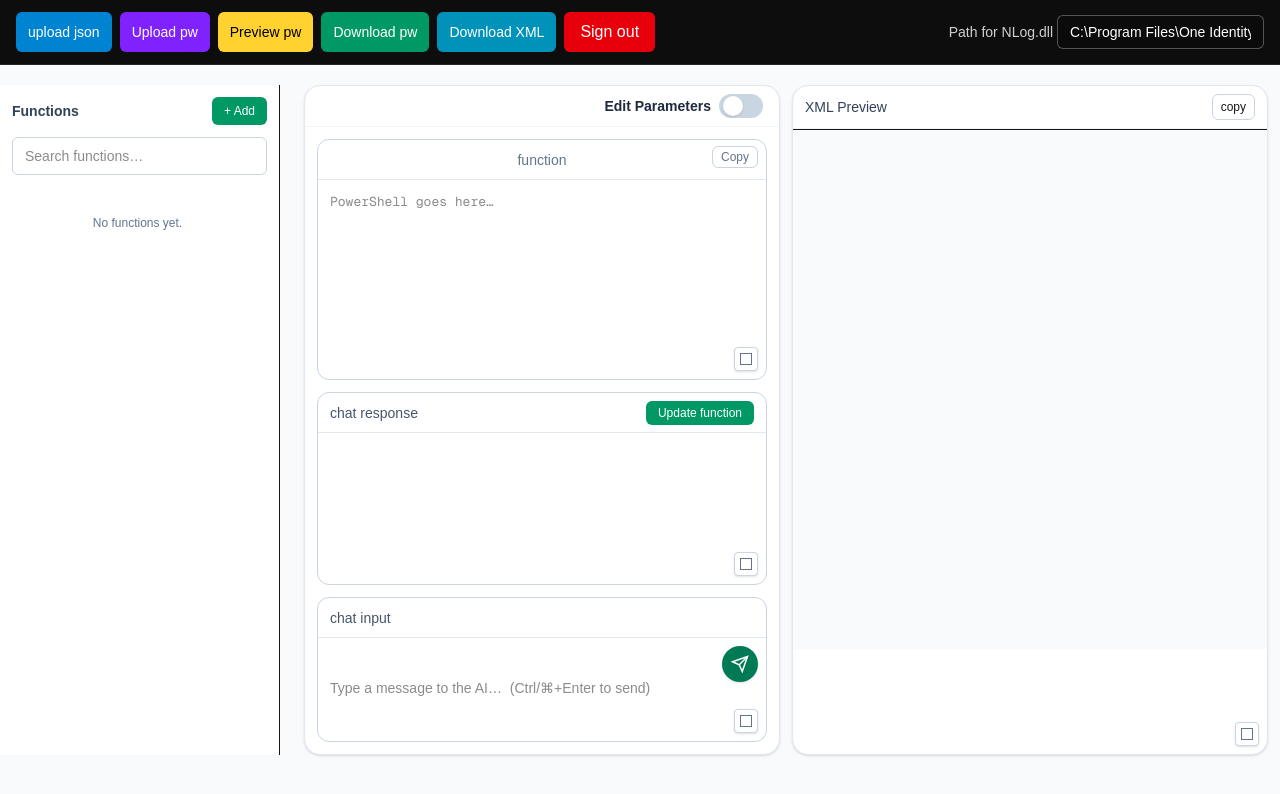
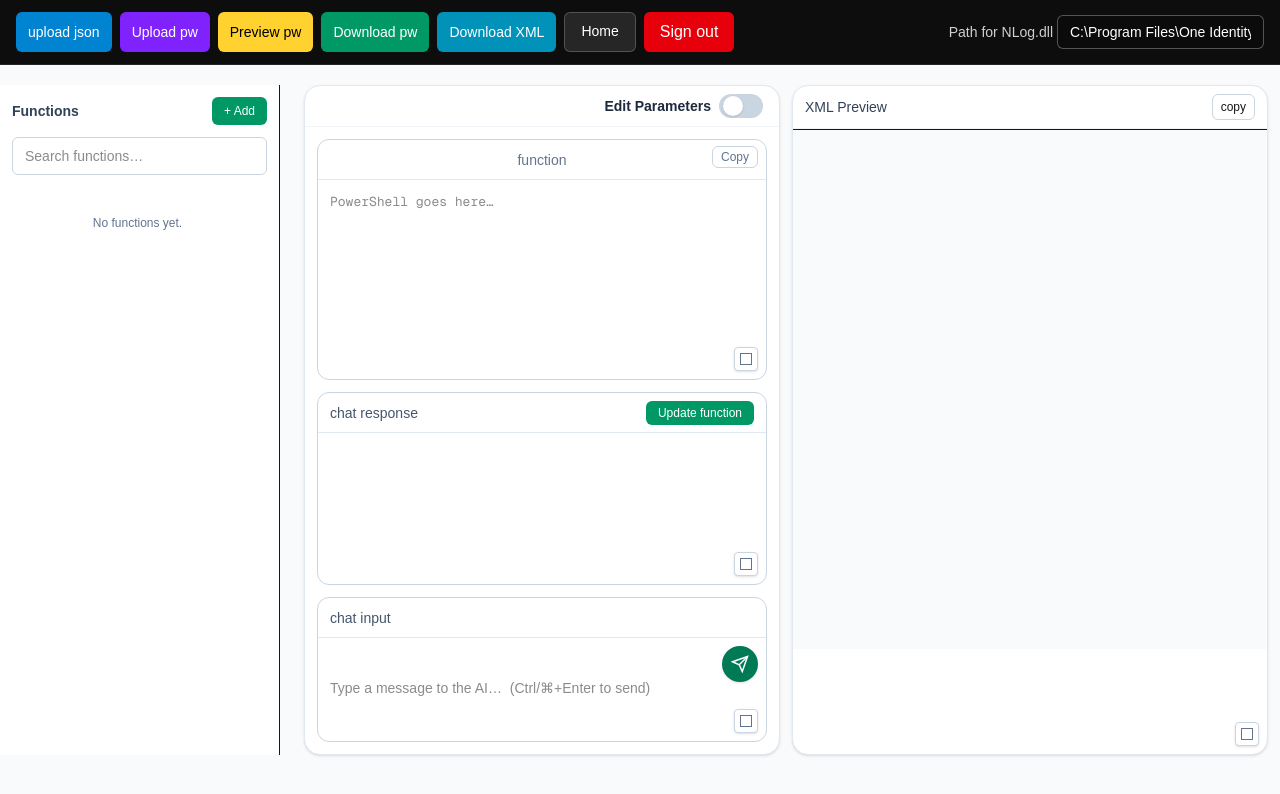
Before and after one commit to konstantinos-orfanoudis/powershell-xml-prod, a Next.js app in the folder New_Design_PS/: page /powershell-XML in a window 1280 px wide. Shown: the top 794 px of the page. Built offline with nearby package versions, Linux system fonts and the light colour scheme.

Commit message:
Home button

```diff
--- a/New_Design_PS/app/UploadFilesForSchemaCreation/page.tsx
+++ b/New_Design_PS/app/UploadFilesForSchemaCreation/page.tsx
@@ -527,6 +527,12 @@ export default function UploadPage() {
           >
             Clear
           </button>
+          <a
+  href="/"
+  className="rounded-md border border-slate-300 px-4 py-2 text-sm hover:bg-slate-50"
+>
+  Home
+</a>
           <button
             onClick={() => {
               window.location.href = "/.auth/logout?post_logout_redirect_uri=/";
--- a/New_Design_PS/app/powershell-XML/ClientPage.tsx
+++ b/New_Design_PS/app/powershell-XML/ClientPage.tsx
@@ -3841,6 +3841,15 @@ ${selected!.script || ""}`;
             className="hidden"
             onChange={handleUploadPwChange}
           />
+          <a
+  href="/"
+  className="rounded-md border border-white/20 bg-white/10 px-4 py-2 text-sm text-white
+             hover:bg-white hover:text-slate-900 hover:border-white
+             focus:outline-none focus:ring-2 focus:ring-white/40"
+>
+  Home
+</a>
+
           <button
   onClick={() => {
     window.location.href = "/.auth/logout?post_logout_redirect_uri=/";
```
